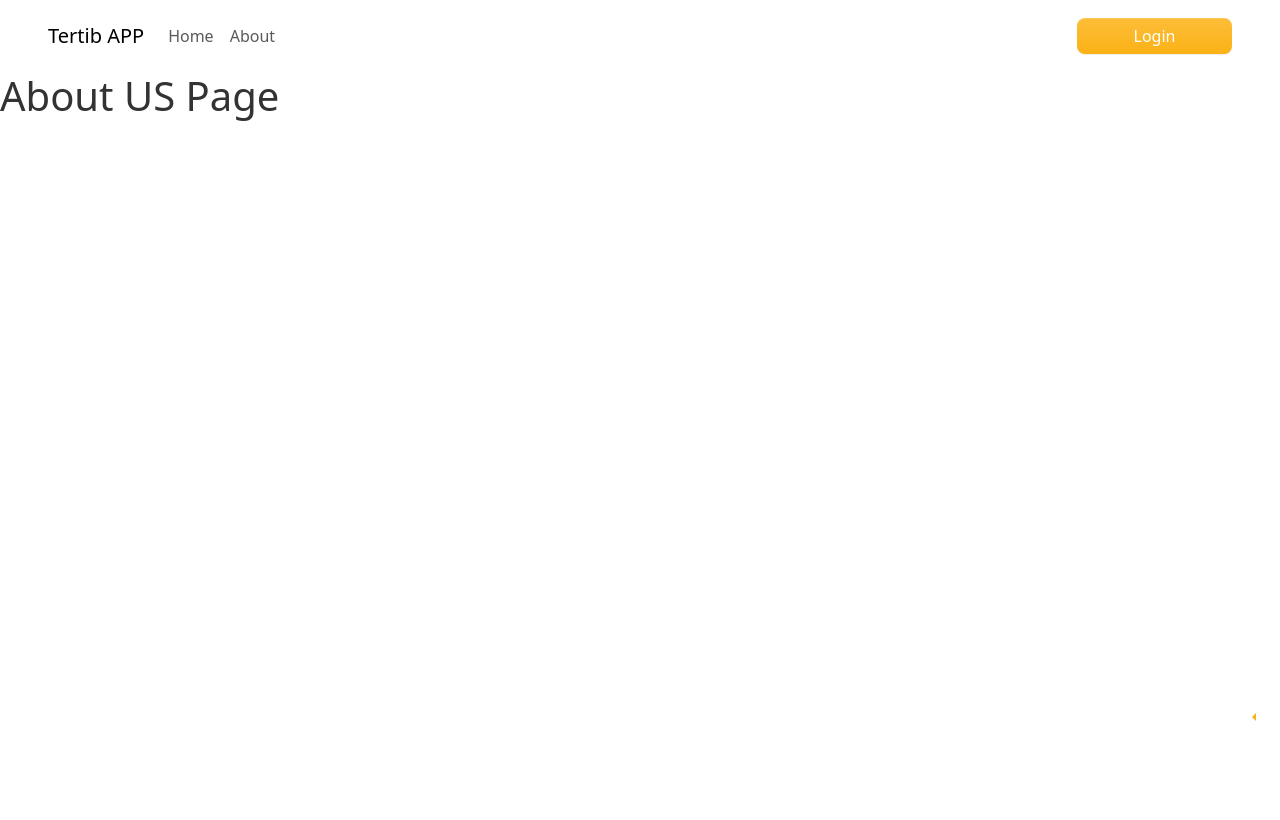
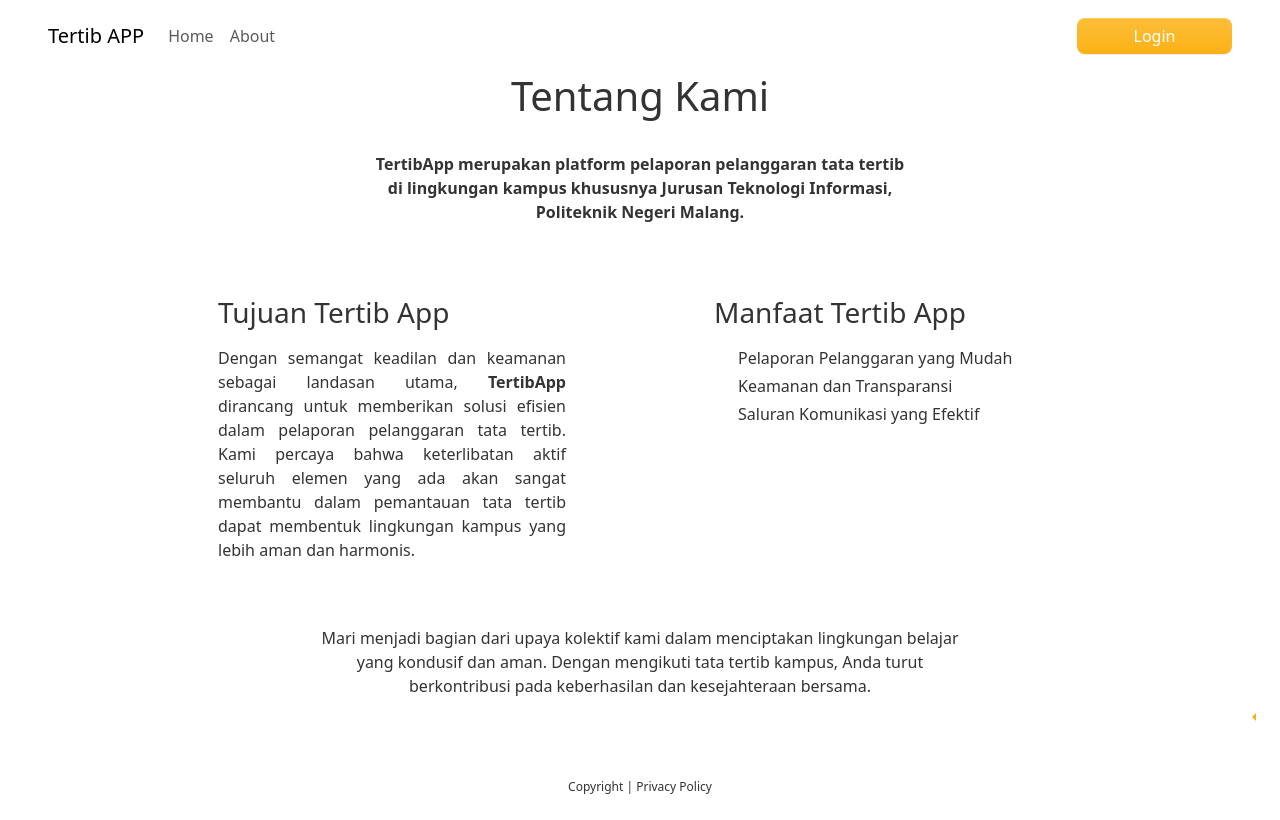
Before and after one commit to hoshigakikisame/TertibApp, a PHP site: page /about in a window 1280 px wide. Before the commit the page ends 721 px from the top, so only its background shows below. Run offline with PHP 8.4, Linux system fonts and the light colour scheme; data that the repository does not hold is empty; some libraries are stand-ins or nearby versions.

Commit message:
feat: add about page

```diff
--- a/app/views/about.view.php
+++ b/app/views/about.view.php
@@ -1,17 +1,48 @@
-<?php ?>
-<!DOCTYPE html>
-<html>
+<?php require 'partials/nav.view.php';
+?>
+<main class="container">
 
-<head>
-	<meta charset="utf-8">
-	<meta http-equiv="X-UA-Compatible" content="IE=edge">
-	<title>Learn | About US</title>
-	<link rel="stylesheet" href="">
-</head>
-
-<body>
-	<?php require 'partials/nav.view.php'; ?>
-	<h1>About US Page</h1>
-</body>
-
-</html>
+	<div class="row text-center gap-4 justify-content-center">
+		<h1>Tentang Kami</h1>
+		<div class="col-6 justify-content-center">
+			<p class="fw-semibold"><span class="fw-bold">TertibApp </span>merupakan platform pelaporan pelanggaran tata tertib di lingkungan kampus khususnya Jurusan Teknologi Informasi, Politeknik Negeri Malang. </p>
+		</div>
+		<div class="row gy-3 justify-content-evenly">
+			<div class="col-4 text-start ">
+				<h3 class="mb-3">Tujuan Tertib App</h3>
+				<p class="fs-6" style="text-align:justify;">Dengan semangat keadilan dan keamanan sebagai landasan utama, <span class="fw-bold"> TertibApp </span> dirancang untuk memberikan solusi efisien dalam pelaporan pelanggaran tata tertib. Kami percaya bahwa keterlibatan aktif seluruh elemen yang ada akan sangat membantu dalam pemantauan tata tertib dapat membentuk lingkungan kampus yang lebih aman dan harmonis.</p>
+			</div>
+			<div class="col-4  text-start">
+				<h3 class="mb-3">
+					Manfaat Tertib App
+				</h3>
+				<ul class="list-group list-group-flush ">
+					<li class="list-group-item d-flex gap-2 border-0 border py-0">
+						<i class="bi bi-check2-all"></i>
+						<p class="mb-1">Pelaporan Pelanggaran yang Mudah</p>
+					</li>
+					<li class="list-group-item d-flex gap-2 border-0 border py-0">
+						<i class="bi bi-check2-all"></i>
+						<p class="mb-1">Keamanan dan Transparansi</p>
+					</li>
+					<li class="list-group-item d-flex gap-2 py-0">
+						<i class="bi bi-check2-all"></i>
+						<p class="mb-1">Saluran Komunikasi yang Efektif</p>
+					</li>
+				</ul>
+			</div>
+		</div>
+		<div class="col-7 m-4">Mari menjadi bagian dari upaya kolektif kami dalam menciptakan lingkungan belajar yang kondusif dan aman. Dengan mengikuti tata tertib kampus, Anda turut berkontribusi pada keberhasilan dan kesejahteraan bersama.</div>
+		<div class="row justify-content-center mb-4">
+			<div class="col-auto">
+				<i class="bi bi-instagram display-6"></i>
+			</div>
+			<div class="col-auto">
+				<i class="bi bi-globe display-6"></i>
+			</div>
+		</div>
+	</div>
+	<footer class="text-center p-2 " style="font-size: 12px;">
+		<p>Copyright | Privacy Policy</p>
+	</footer>
+</main>
```
